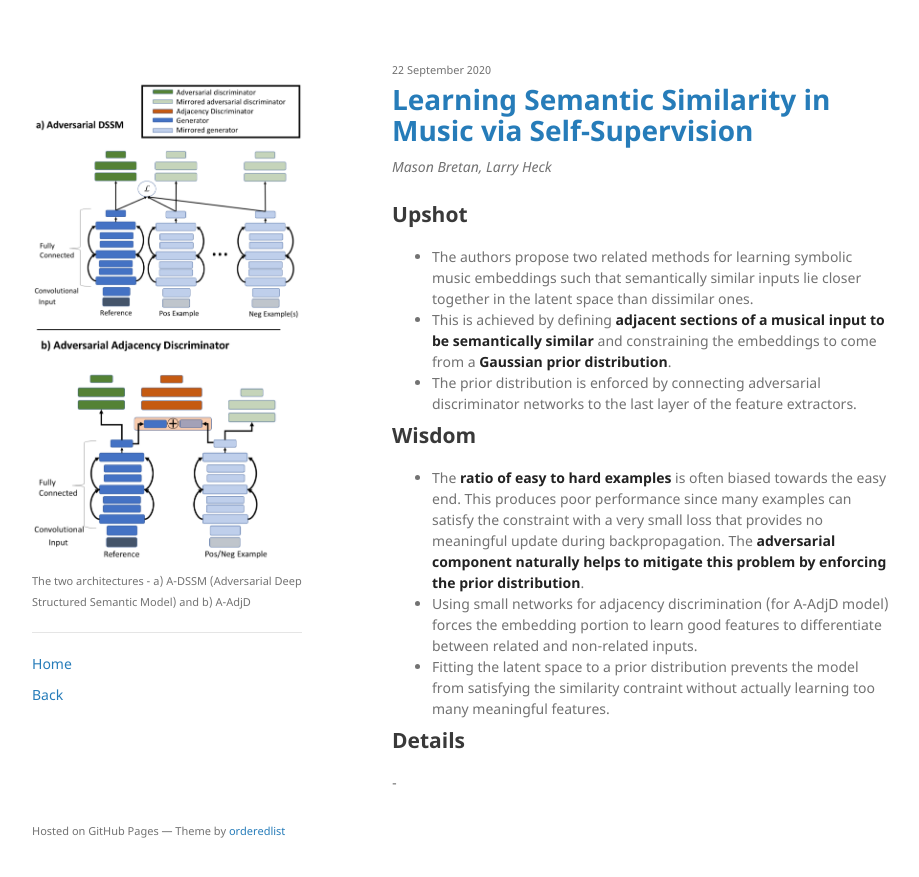
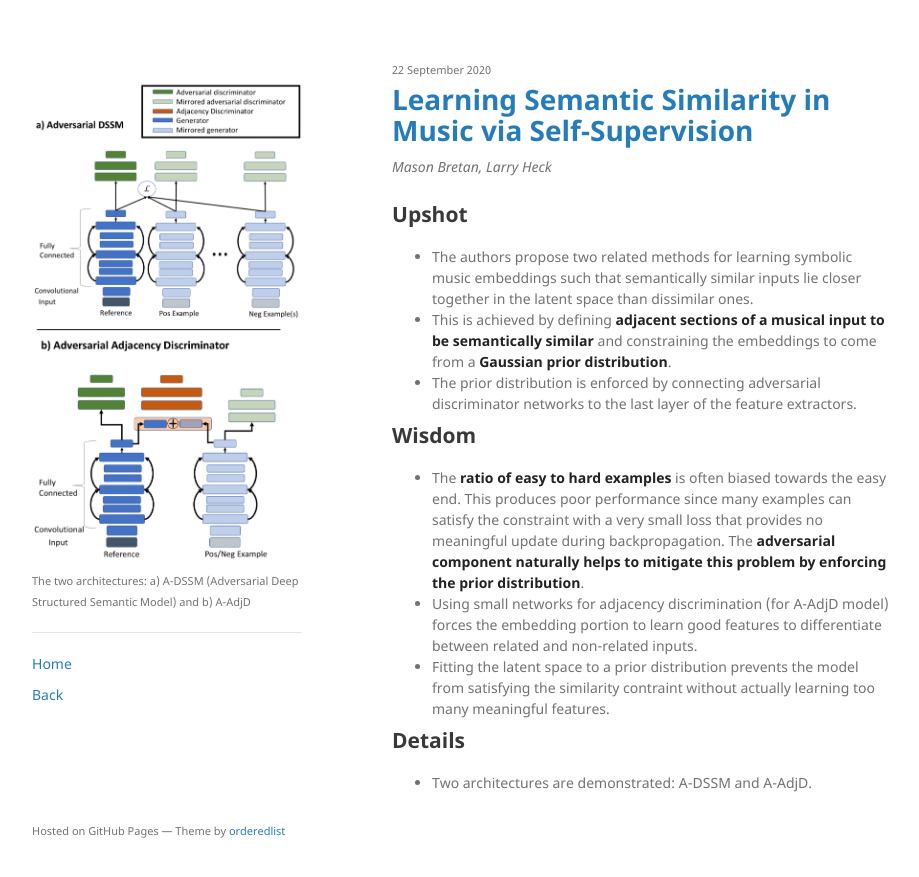
Before and after one commit to shreyanc/shreyanc.github.io, a Jekyll site: the page built from _posts/2020-09-22-semantic-similarity-via-self-supervision.md, in a window 1280 px wide. Shown: the top 877 px of the page, without its empty margins (178-1097 px from the left). Built offline with Jekyll 4.4.1, drawn with Linux system fonts in a browser that asks for light colours.

Commit message:
Update 2020-09-22-semantic-similarity-via-self-supervision.md

```diff
--- a/_posts/2020-09-22-semantic-similarity-via-self-supervision.md
+++ b/_posts/2020-09-22-semantic-similarity-via-self-supervision.md
@@ -13,7 +13,7 @@ parent: /apad.html
 title: ''
 post_title: Learning Semantic Similarity in Music via Self-Supervision
 logo_desc: >-
-  The two architectures - a) A-DSSM (Adversarial Deep Structured Semantic Model)
+  The two architectures: a) A-DSSM (Adversarial Deep Structured Semantic Model)
   and b) A-AdjD
 ---
 ## Upshot
@@ -27,4 +27,4 @@ logo_desc: >-
 - Fitting the latent space to a prior distribution prevents the model from satisfying the similarity contraint without actually learning too many meaningful features.
 
 ## Details
--
+- Two architectures are demonstrated: A-DSSM and A-AdjD.
```
